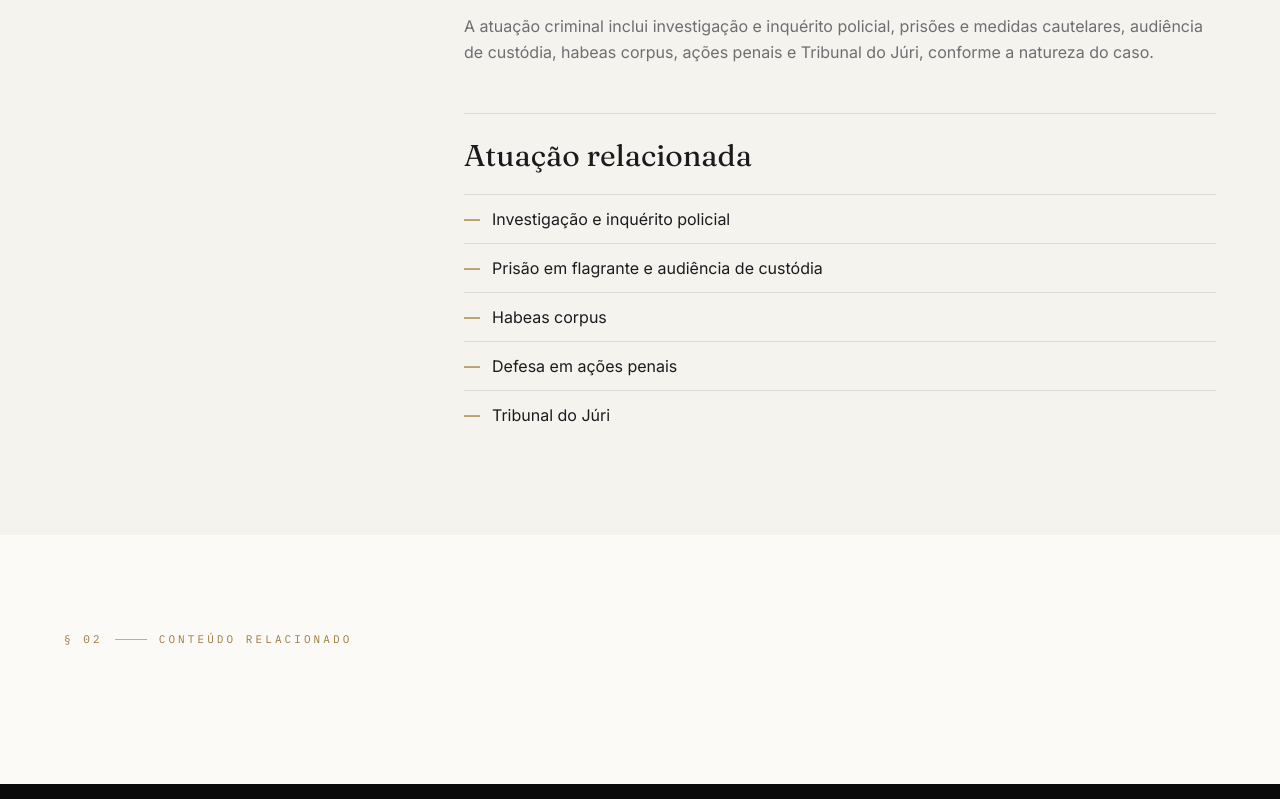
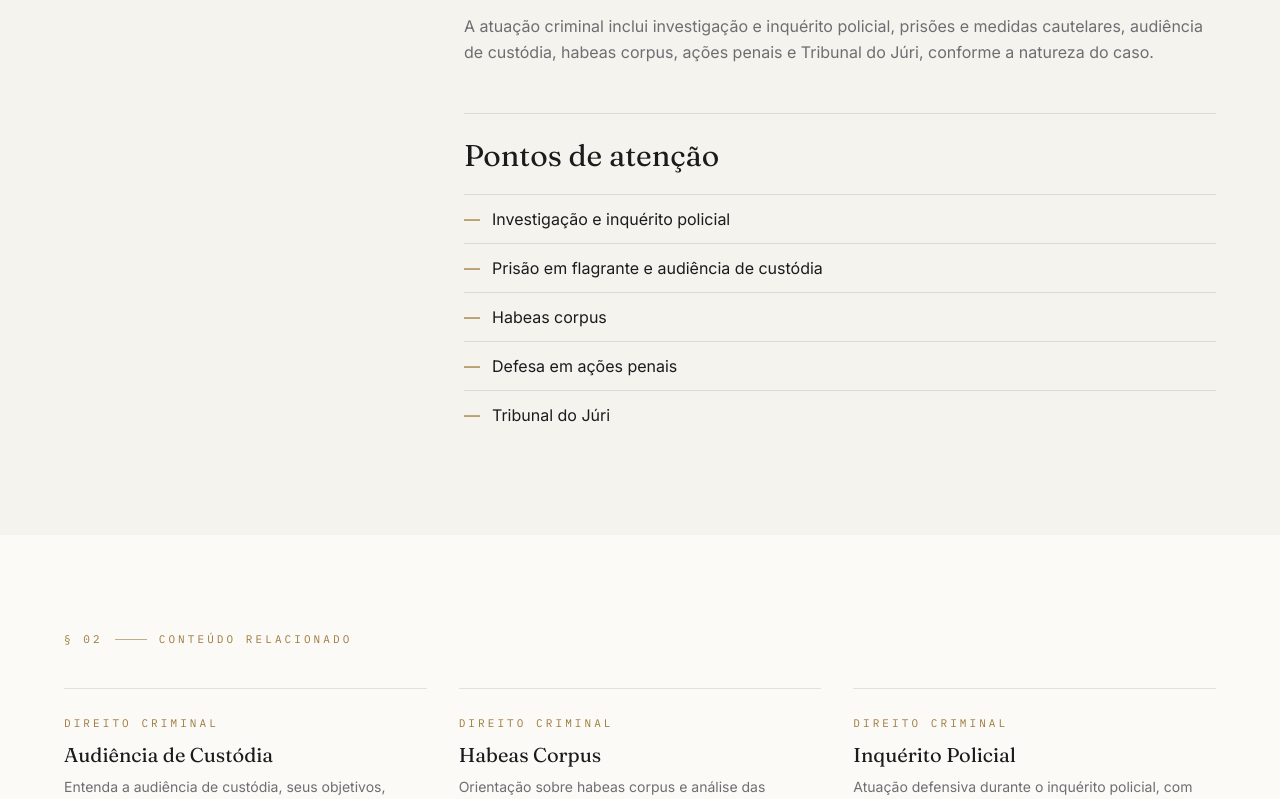
Before and after one commit to cesaraugustodesl/Atendimento-Jurdico, a Next.js app: page /atuacao-criminal/advogado-criminalista-sao-paulo in a window 1280 px wide. Shown: the part 1680-2479 px from the top of the page. Built offline with nearby package versions, Linux system fonts and the light colour scheme.

Commit message:
feat: strengthen criminal cluster internal linking and related content

```diff
--- a/app/atuacao-criminal/[slug]/page.tsx
+++ b/app/atuacao-criminal/[slug]/page.tsx
@@ -4,6 +4,7 @@ import Breadcrumbs from "@/components/Breadcrumbs";
 import Eyebrow from "@/components/Eyebrow";
 import { buildMetadata } from "@/lib/metadata";
 import { criminalCluster, getCriminalClusterPage } from "@/lib/criminal-cluster";
+import { blogPosts } from "@/lib/blog-data";
 import { whatsappHref } from "@/lib/site-config";
 
 export function generateStaticParams() {
@@ -20,16 +21,27 @@ export default function CriminalClusterPage({ params }: { params: { slug: string
   const page = getCriminalClusterPage(params.slug);
   if (!page) notFound();
 
-  // O tipo atual do cluster não declara "related". Mantemos compatibilidade com dados que eventualmente o possuam.
-  const relatedSlugs = (page as typeof page & { related?: string[] }).related ?? [];
-  const related = relatedSlugs.map((slug) => getCriminalClusterPage(slug)).filter(Boolean);
+  // Interlinking automático: conecta cada página a outras páginas do cluster sem exigir
+  // que os dados precisem declarar manualmente uma lista "related".
+  const related = criminalCluster
+    .filter((item) => item.slug !== page.slug)
+    .slice(0, 3);
+
+  // Conteúdos editoriais relacionados por termos presentes no título/slug.
+  const pageTerms = `${page.title} ${page.slug}`.toLowerCase().split(/[^a-záéíóúãõç]+/).filter(Boolean);
+  const relatedPosts = blogPosts
+    .map((post) => ({ post, score: pageTerms.reduce((score, term) => score + (post.title.toLowerCase().includes(term) || post.slug.includes(term) ? 1 : 0), 0) }))
+    .filter(({ score }) => score > 0)
+    .sort((a, b) => b.score - a.score)
+    .slice(0, 2)
+    .map(({ post }) => post);
 
   return (
     <>
       <section className="container-content pt-12 pb-8"><Breadcrumbs items={[{ name: "Início", href: "/" }, { name: "Direito Criminal", href: "/direito-criminal" }, { name: page.title, href: `/atuacao-criminal/${page.slug}` }]} /></section>
       <section className="container-content pb-20 md:pb-28"><Eyebrow code="§ Direito Criminal">Pereira e Monteiro Advogados</Eyebrow><h1 className="mt-6 max-w-4xl font-display text-4xl md:text-5xl lg:text-6xl leading-[1.08] text-ink text-balance">{page.title}</h1><p className="mt-7 max-w-3xl text-mist text-lg leading-relaxed">{page.description}</p><a href={whatsappHref(`Olá, gostaria de orientação sobre ${page.title}.`)} target="_blank" rel="noopener noreferrer" className="btn-primary mt-8 inline-flex">Falar com a Advogada</a></section>
-      <section className="py-16 md:py-24 bg-cream"><div className="container-content grid grid-cols-1 lg:grid-cols-12 gap-12"><aside className="lg:col-span-4 lg:sticky lg:top-28 lg:self-start"><Eyebrow code="§ 01">Visão geral</Eyebrow><p className="mt-6 text-mist leading-relaxed">{page.intro}</p></aside><article className="lg:col-span-8 space-y-12">{page.sections.map((section, index) => <section key={section.heading} className="border-t border-hairline-dark pt-6"><span className="font-mono text-[10px] text-bronze">{String(index + 1).padStart(2, "0")}</span><h2 className="mt-2 font-display text-2xl md:text-3xl text-ink">{section.heading}</h2><div className="mt-5 space-y-4">{section.paragraphs.map((paragraph) => <p key={paragraph} className="text-mist leading-relaxed">{paragraph}</p>)}</div></section>)}<section className="border-t border-hairline-dark pt-6"><h2 className="font-display text-2xl md:text-3xl text-ink">Atuação relacionada</h2><ul className="mt-5 divide-y divide-hairline-dark border-t border-hairline-dark">{page.bullets.map((item) => <li key={item} className="py-3 text-ink flex gap-3"><span className="text-bronze">—</span>{item}</li>)}</ul></section></article></div></section>
-      <section className="py-16 md:py-24"><div className="container-content"><Eyebrow code="§ 02">Conteúdo relacionado</Eyebrow><div className="mt-10 grid grid-cols-1 md:grid-cols-3 gap-8">{related.map((item) => item && <Link key={item.slug} href={`/atuacao-criminal/${item.slug}`} className="group border-t border-hairline-dark pt-5"><span className="code-label">Direito Criminal</span><h3 className="mt-2 font-display text-xl text-ink group-hover:text-bronze-dim transition-colors">{item.title}</h3><p className="mt-2 text-sm text-mist">{item.description}</p></Link>)}</div></div></section>
+      <section className="py-16 md:py-24 bg-cream"><div className="container-content grid grid-cols-1 lg:grid-cols-12 gap-12"><aside className="lg:col-span-4 lg:sticky lg:top-28 lg:self-start"><Eyebrow code="§ 01">Visão geral</Eyebrow><p className="mt-6 text-mist leading-relaxed">{page.intro}</p></aside><article className="lg:col-span-8 space-y-12">{page.sections.map((section, index) => <section key={section.heading} className="border-t border-hairline-dark pt-6"><span className="font-mono text-[10px] text-bronze">{String(index + 1).padStart(2, "0")}</span><h2 className="mt-2 font-display text-2xl md:text-3xl text-ink">{section.heading}</h2><div className="mt-5 space-y-4">{section.paragraphs.map((paragraph) => <p key={paragraph} className="text-mist leading-relaxed">{paragraph}</p>)}</div></section>)}<section className="border-t border-hairline-dark pt-6"><h2 className="font-display text-2xl md:text-3xl text-ink">Pontos de atenção</h2><ul className="mt-5 divide-y divide-hairline-dark border-t border-hairline-dark">{page.bullets.map((item) => <li key={item} className="py-3 text-ink flex gap-3"><span className="text-bronze">—</span>{item}</li>)}</ul></section></article></div></section>
+      <section className="py-16 md:py-24"><div className="container-content"><Eyebrow code="§ 02">Conteúdo relacionado</Eyebrow><div className="mt-10 grid grid-cols-1 md:grid-cols-3 gap-8">{related.map((item) => <Link key={item.slug} href={`/atuacao-criminal/${item.slug}`} className="group border-t border-hairline-dark pt-5"><span className="code-label">Direito Criminal</span><h3 className="mt-2 font-display text-xl text-ink group-hover:text-bronze-dim transition-colors">{item.title}</h3><p className="mt-2 text-sm text-mist">{item.description}</p></Link>)}</div>{relatedPosts.length > 0 && <div className="mt-14"><span className="code-label">Artigos jurídicos</span><div className="mt-6 grid grid-cols-1 md:grid-cols-2 gap-8">{relatedPosts.map((post) => <Link key={post.slug} href={`/blog/${post.slug}`} className="group border-t border-hairline-dark pt-5"><h3 className="font-display text-xl text-ink group-hover:text-bronze-dim transition-colors">{post.title}</h3><p className="mt-2 text-sm text-mist">{post.excerpt}</p></Link>)}</div></div>}</div></section>
       <section className="py-20 md:py-24 bg-noir text-paper"><div className="container-content text-center"><Eyebrow code="§ Atendimento" tone="dark">São Paulo – SP</Eyebrow><h2 className="mt-6 mx-auto max-w-2xl font-display text-3xl md:text-4xl leading-tight">Precisa compreender os próximos passos do seu caso?</h2><p className="mt-5 mx-auto max-w-xl text-paper/65 leading-relaxed">O atendimento é realizado mediante contato prévio, com análise individual e sigilo profissional.</p><a href={whatsappHref(`Olá, gostaria de falar sobre ${page.title}.`)} target="_blank" rel="noopener noreferrer" className="btn-primary inline-flex mt-9 bg-bronze text-noir hover:bg-bronze-light">Solicitar atendimento</a></div></section>
     </>
   );
```
